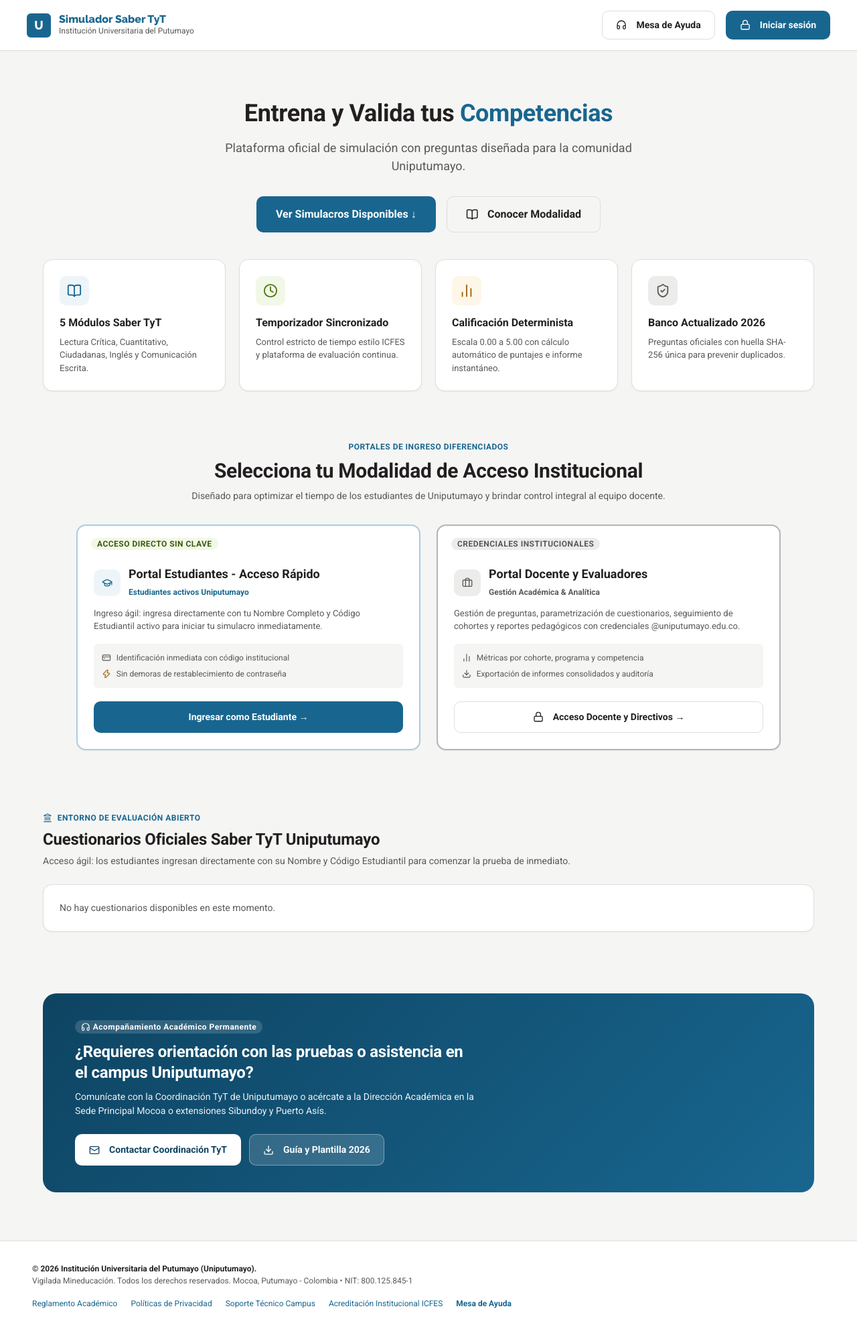
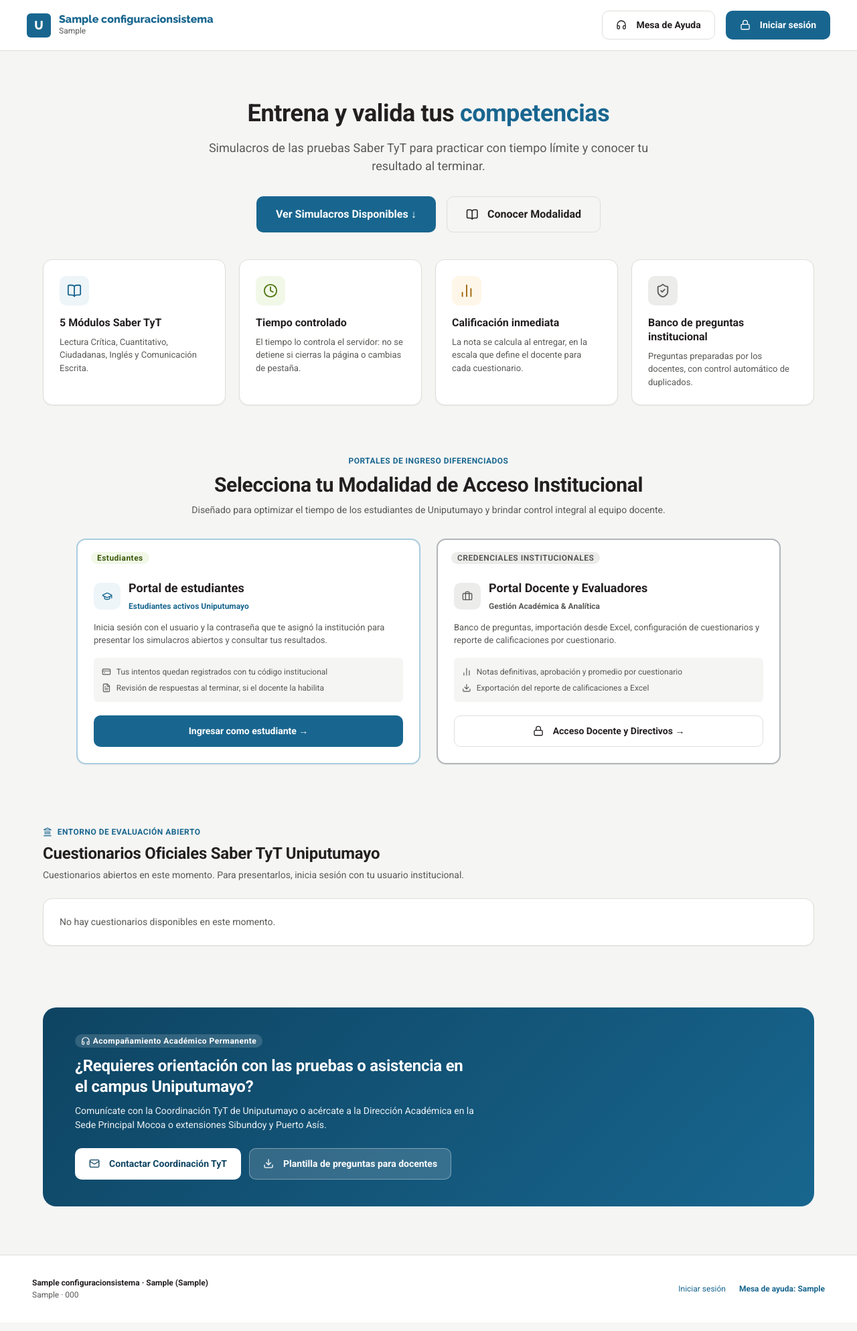
Before and after one commit to davidzambrano12/Cuestionarios-tyt, a Django app: page / in a window 1280 px wide. Shown: the whole page at 67% size. After the commit the page ends 1940 px from the top, so only its background shows below. Run offline with Django 5.2, Linux system fonts and the light colour scheme; tables that the repository leaves empty hold one stand-in row (values such as "Sample post"); some libraries are stand-ins or nearby versions.

Commit message:
Corregir los textos de la portada para que describan la aplicacion real
- El portal de estudiantes ya no dice acceso sin clave: la aplicacion exige iniciar sesion
- Se quitan afirmaciones no implementadas o no verificables: metricas por cohorte, preguntas oficiales, escala fija 0 a 5, NIT y enlaces vacios del pie
- Nombre, institucion, ubicacion y mesa de ayuda salen de los ajustes del sistema

```diff
--- a/apps/cuestionarios/templates/cuestionarios/landing.html
+++ b/apps/cuestionarios/templates/cuestionarios/landing.html
@@ -13,12 +13,12 @@
     <div class="flex items-center gap-3">
       <div class="portada-marca__logo">U</div>
       <div>
-        <div class="portada-marca__nombre">Simulador Saber TyT</div>
-        <div class="texto-xs texto-suave">Institución Universitaria del Putumayo</div>
+        <div class="portada-marca__nombre">{{ config.nombre_sistema }}</div>
+        <div class="texto-xs texto-suave">{{ config.institucion }}</div>
       </div>
     </div>
     <div class="flex items-center gap-4">
-      <a href="mailto:soporte.sistemas@uniputumayo.edu.co" class="btn btn-outline">
+      <a href="mailto:{{ config.correo_soporte }}" class="btn btn-outline">
         <i data-lucide="headphones" class="icono-15"></i> Mesa de Ayuda
       </a>
       {% if user.is_authenticated %}
@@ -36,10 +36,10 @@
   <!-- Hero Section -->
   <section class="portada-heroe">
     <h1 class="portada-heroe__titulo">
-      Entrena y Valida tus <span class="texto-primario">Competencias</span>
+      Entrena y valida tus <span class="texto-primario">competencias</span>
     </h1>
     <p class="portada-heroe__texto">
-      Plataforma oficial de simulación con preguntas diseñada para la comunidad Uniputumayo.
+      Simulacros de las pruebas Saber TyT para practicar con tiempo límite y conocer tu resultado al terminar.
     </p>
     <div class="flex justify-center gap-4 flex-wrap">
       <a href="#simulacros" class="btn btn-primary btn-grande">
@@ -66,24 +66,24 @@
         <div class="caracteristica__icono caracteristica__icono--verde">
           <i data-lucide="clock" class="icono-22"></i>
         </div>
-        <h3 class="texto-md peso-bold mb-2">Temporizador Sincronizado</h3>
-        <p class="texto-sm texto-suave">Control estricto de tiempo estilo ICFES y plataforma de evaluación continua.</p>
+        <h3 class="texto-md peso-bold mb-2">Tiempo controlado</h3>
+        <p class="texto-sm texto-suave">El tiempo lo controla el servidor: no se detiene si cierras la página o cambias de pestaña.</p>
       </div>
 
       <div class="card mb-0 p-6">
         <div class="caracteristica__icono caracteristica__icono--naranja">
           <i data-lucide="bar-chart-2" class="icono-22"></i>
         </div>
-        <h3 class="texto-md peso-bold mb-2">Calificación Determinista</h3>
-        <p class="texto-sm texto-suave">Escala 0.00 a 5.00 con cálculo automático de puntajes e informe instantáneo.</p>
+        <h3 class="texto-md peso-bold mb-2">Calificación inmediata</h3>
+        <p class="texto-sm texto-suave">La nota se calcula al entregar, en la escala que define el docente para cada cuestionario.</p>
       </div>
 
       <div class="card mb-0 p-6">
         <div class="caracteristica__icono">
           <i data-lucide="shield-check" class="icono-22"></i>
         </div>
-        <h3 class="texto-md peso-bold mb-2">Banco Actualizado 2026</h3>
-        <p class="texto-sm texto-suave">Preguntas oficiales con huella SHA-256 única para prevenir duplicados.</p>
+        <h3 class="texto-md peso-bold mb-2">Banco de preguntas institucional</h3>
+        <p class="texto-sm texto-suave">Preguntas preparadas por los docentes, con control automático de duplicados.</p>
       </div>
     </div>
   </section>
@@ -100,7 +100,7 @@
       <!-- Tarjeta Estudiante -->
       <div class="card portal portal--destacado">
         <div class="portal__etiqueta">
-          <span class="badge badge-success">ACCESO DIRECTO SIN CLAVE</span>
+          <span class="badge badge-success">Estudiantes</span>
         </div>
         <div class="portal__cuerpo">
           <div class="flex items-center gap-3 mb-3">
@@ -108,20 +108,20 @@
               <i data-lucide="graduation-cap" class="icono-24"></i>
             </div>
             <div>
-              <h3 class="texto-lg peso-extrabold texto-principal">Portal Estudiantes - Acceso Rápido</h3>
+              <h3 class="texto-lg peso-extrabold texto-principal">Portal de estudiantes</h3>
               <span class="texto-xs texto-primario peso-semibold">Estudiantes activos Uniputumayo</span>
             </div>
           </div>
           <p class="texto-sm texto-suave mb-4">
-            Ingreso ágil: ingresa directamente con tu Nombre Completo y Código Estudiantil activo para iniciar tu simulacro inmediatamente.
+            Inicia sesión con el usuario y la contraseña que te asignó la institución para presentar los simulacros abiertos y consultar tus resultados.
           </p>
           <div class="portal__ventajas">
-            <div class="inline-flex items-center gap-2"><i data-lucide="credit-card" class="icono-14"></i> Identificación inmediata con código institucional</div>
-            <div class="inline-flex items-center gap-2"><i data-lucide="zap" class="icono-14 texto-aviso"></i> Sin demoras de restablecimiento de contraseña</div>
+            <div class="inline-flex items-center gap-2"><i data-lucide="credit-card" class="icono-14"></i> Tus intentos quedan registrados con tu código institucional</div>
+            <div class="inline-flex items-center gap-2"><i data-lucide="file-text" class="icono-14"></i> Revisión de respuestas al terminar, si el docente la habilita</div>
           </div>
         </div>
         <a href="{% url 'login' %}" class="btn btn-primary btn-full portal__boton">
-          Ingresar como Estudiante &rarr;
+          Ingresar como estudiante &rarr;
         </a>
       </div>
 
@@ -141,11 +141,11 @@
             </div>
           </div>
           <p class="texto-sm texto-suave mb-4">
-            Gestión de preguntas, parametrización de cuestionarios, seguimiento de cohortes y reportes pedagógicos con credenciales @uniputumayo.edu.co.
+            Banco de preguntas, importación desde Excel, configuración de cuestionarios y reporte de calificaciones por cuestionario.
           </p>
           <div class="portal__ventajas">
-            <div class="inline-flex items-center gap-2"><i data-lucide="bar-chart-2" class="icono-14"></i> Métricas por cohorte, programa y competencia</div>
-            <div class="inline-flex items-center gap-2"><i data-lucide="download" class="icono-14"></i> Exportación de informes consolidados y auditoría</div>
+            <div class="inline-flex items-center gap-2"><i data-lucide="bar-chart-2" class="icono-14"></i> Notas definitivas, aprobación y promedio por cuestionario</div>
+            <div class="inline-flex items-center gap-2"><i data-lucide="download" class="icono-14"></i> Exportación del reporte de calificaciones a Excel</div>
           </div>
         </div>
         <a href="{% url 'login' %}" class="btn btn-outline btn-full portal__boton">
@@ -162,7 +162,7 @@
         <i data-lucide="landmark" class="icono-14"></i> ENTORNO DE EVALUACIÓN ABIERTO
       </span>
       <h2 class="texto-2xl peso-extrabold texto-principal mt-1">Cuestionarios Oficiales Saber TyT Uniputumayo</h2>
-      <p class="texto-base texto-suave">Acceso ágil: los estudiantes ingresan directamente con su Nombre y Código Estudiantil para comenzar la prueba de inmediato.</p>
+      <p class="texto-base texto-suave">Cuestionarios abiertos en este momento. Para presentarlos, inicia sesión con tu usuario institucional.</p>
     </div>
 
     <div class="rejilla-cuestionarios">
@@ -209,28 +209,24 @@
         <p class="portada-cta__texto">Comunícate con la Coordinación TyT de Uniputumayo o acércate a la Dirección Académica en la Sede Principal Mocoa o extensiones Sibundoy y Puerto Asís.</p>
       </div>
       <div class="flex gap-3 flex-wrap">
-        <a href="mailto:soporte.sistemas@uniputumayo.edu.co" class="btn portada-cta__principal">
+        <a href="mailto:{{ config.correo_soporte }}" class="btn portada-cta__principal">
           <i data-lucide="mail" class="icono-16"></i> Contactar Coordinación TyT
         </a>
         <a href="{% static 'plantillas/plantilla_preguntas_simulador_tyt.xlsx' %}" download class="btn portada-cta__secundario">
-          <i data-lucide="download" class="icono-16"></i> Guía y Plantilla 2026
+          <i data-lucide="download" class="icono-16"></i> Plantilla de preguntas para docentes
         </a>
       </div>
     </div>
   </section>
 
-  <!-- Footer Oficial -->
   <footer class="portada-pie">
     <div>
-      <div class="peso-bold texto-principal">© 2026 Institución Universitaria del Putumayo (Uniputumayo).</div>
-      <div>Vigilada Mineducación. Todos los derechos reservados. Mocoa, Putumayo - Colombia • NIT: 800.125.845-1</div>
+      <div class="peso-bold texto-principal">{{ config.nombre_sistema }} · {{ config.institucion }}{% if config.sigla %} ({{ config.sigla }}){% endif %}</div>
+      <div>{% if config.ubicacion %}{{ config.ubicacion }}{% endif %}{% if config.ubicacion and config.telefono_soporte %} · {% endif %}{{ config.telefono_soporte }}</div>
     </div>
-    <div class="flex gap-5">
-      <a href="#">Reglamento Académico</a>
-      <a href="#">Políticas de Privacidad</a>
-      <a href="#">Soporte Técnico Campus</a>
-      <a href="#">Acreditación Institucional ICFES</a>
-      <a href="mailto:soporte.sistemas@uniputumayo.edu.co" class="peso-semibold texto-primario">Mesa de Ayuda</a>
+    <div class="flex gap-5 flex-wrap">
+      <a href="{% url 'login' %}">Iniciar sesión</a>
+      <a href="mailto:{{ config.correo_soporte }}" class="peso-semibold">Mesa de ayuda: {{ config.correo_soporte }}</a>
     </div>
   </footer>
 
```
